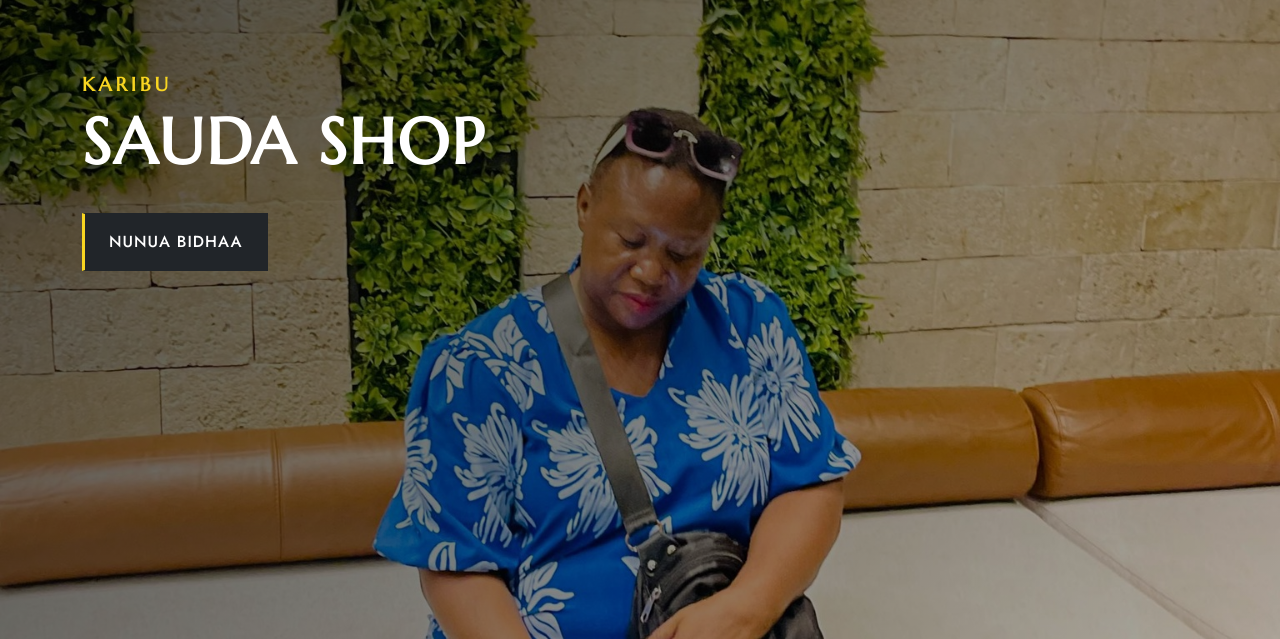
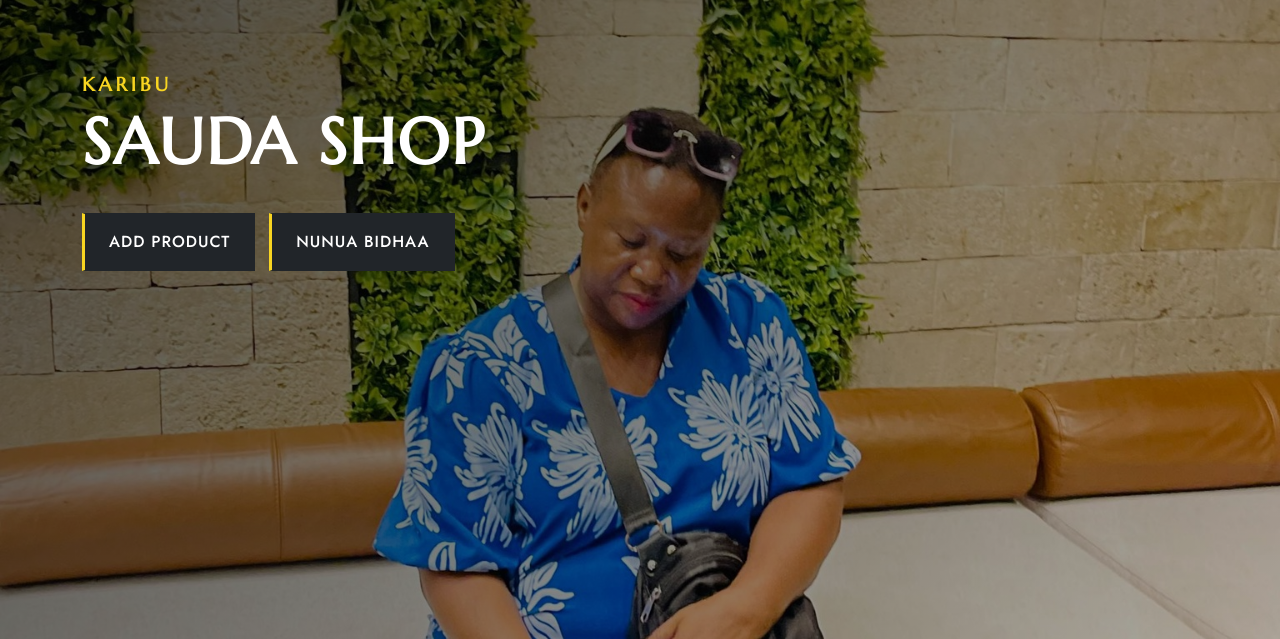
Before and after one commit to bravomzogo/mama-project, a Django app: page / in a window 1280 px wide. Shown: the part 91-730 px from the top of the page. Run offline with Django 5.2, Linux system fonts and the light colour scheme; data comes from the database, SQL or seed files in the repository; both versions use the stored data as it was after the commit.

Commit message:
unmatched

```diff
--- a/products/templates/products/home.html
+++ b/products/templates/products/home.html
@@ -28,13 +28,13 @@
                     <span class="d-block" style="text-transform: uppercase; letter-spacing: 2px;">Sauda Shop</span>
                 </h1>
                 <div class="mt-4 pt-2">
-                    <!-- <a href="{% url 'add_product' %}" class="btn btn-dark px-4 py-3 rounded-0 me-2" style="
+                    <a href="{% url 'add_product' %}" class="btn btn-dark px-4 py-3 rounded-0 me-2" style="
                         letter-spacing: 1px;
                         font-weight: 500;
                         border-left: 3px solid #f8d521;
                     ">
                         ADD PRODUCT
-                    </a> -->
+                    </a>
                     <a href="#bidhaa" class="btn btn-dark px-4 py-3 rounded-0" style="
                         letter-spacing: 1px;
                         font-weight: 500;
```
Also changed, not shown: db.sqlite3, 1 other file.
